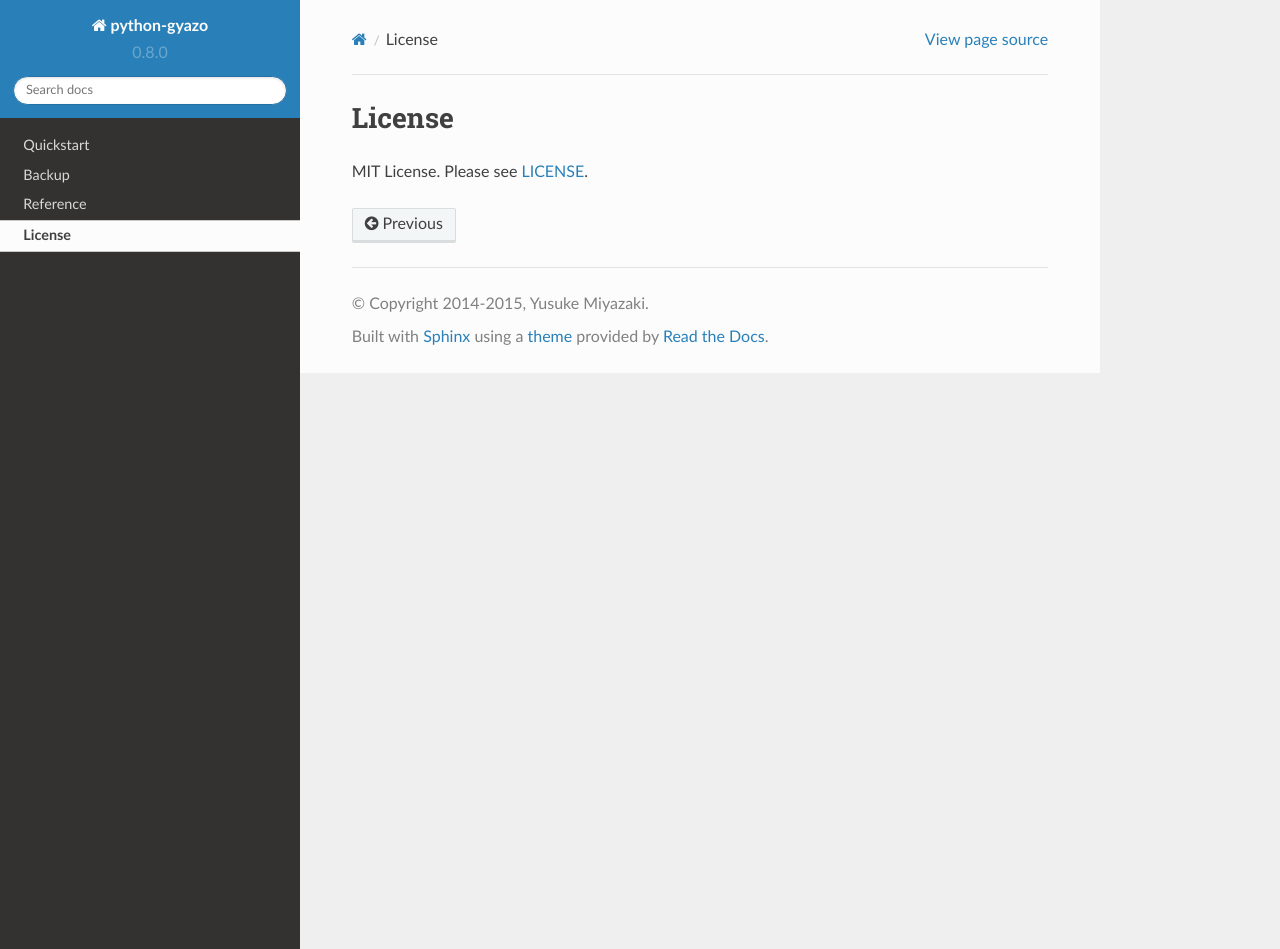
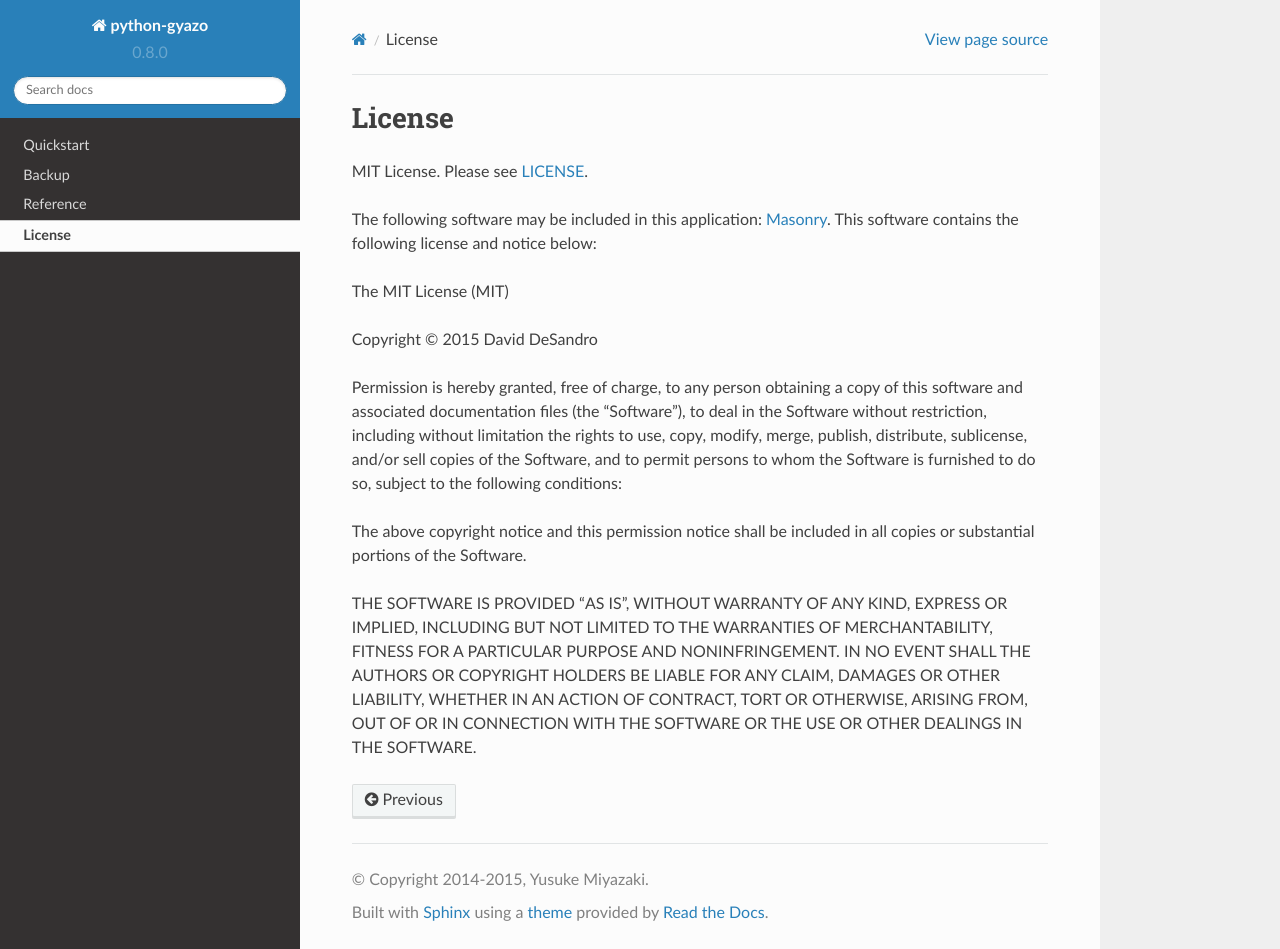
Before and after one commit to ymyzk/python-gyazo, a Sphinx documentation site: the page built from docs/source/license.rst, in a window 1280 px wide and 949 px high. Built offline with Sphinx 7.4.7 and the Read the Docs theme 2.0.0, drawn with Linux system fonts in a browser that asks for light colours.

Commit message:
Update license documentation

```diff
--- a/docs/source/license.rst
+++ b/docs/source/license.rst
@@ -2,4 +2,30 @@ License
 =======
 MIT License. Please see `LICENSE`_.
 
+The following software may be included in this application: `Masonry`_.
+This software contains the following license and notice below:
+
+The MIT License (MIT)
+
+Copyright © 2015 David DeSandro
+
+Permission is hereby granted, free of charge, to any person obtaining a copy
+of this software and associated documentation files (the “Software”), to deal
+in the Software without restriction, including without limitation the rights
+to use, copy, modify, merge, publish, distribute, sublicense, and/or sell
+copies of the Software, and to permit persons to whom the Software is
+furnished to do so, subject to the following conditions:
+
+The above copyright notice and this permission notice shall be included in
+all copies or substantial portions of the Software.
+
+THE SOFTWARE IS PROVIDED “AS IS”, WITHOUT WARRANTY OF ANY KIND, EXPRESS OR
+IMPLIED, INCLUDING BUT NOT LIMITED TO THE WARRANTIES OF MERCHANTABILITY,
+FITNESS FOR A PARTICULAR PURPOSE AND NONINFRINGEMENT. IN NO EVENT SHALL THE
+AUTHORS OR COPYRIGHT HOLDERS BE LIABLE FOR ANY CLAIM, DAMAGES OR OTHER
+LIABILITY, WHETHER IN AN ACTION OF CONTRACT, TORT OR OTHERWISE, ARISING FROM,
+OUT OF OR IN CONNECTION WITH THE SOFTWARE OR THE USE OR OTHER DEALINGS IN
+THE SOFTWARE.
+
 .. _LICENSE: https://github.com/ymyzk/python-gyazo/blob/master/LICENSE
+.. _Masonry: https://github.com/desandro/masonry
```
